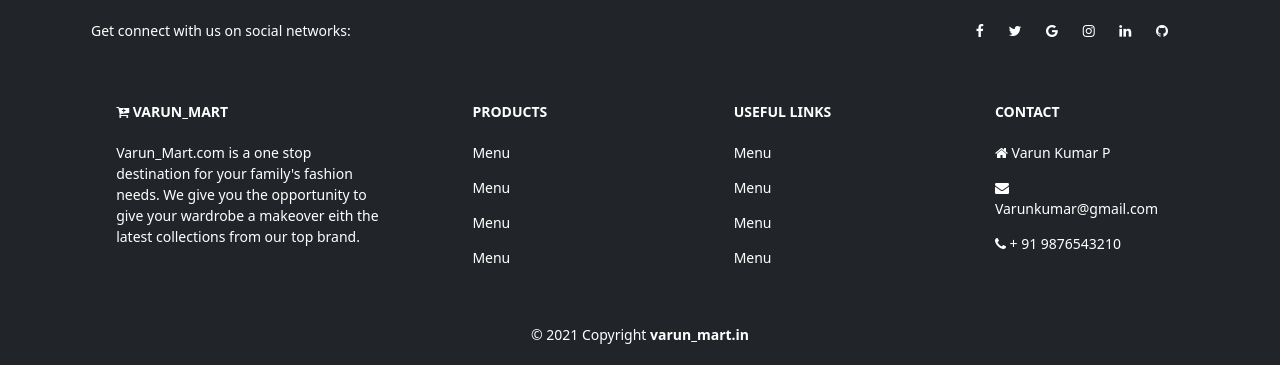
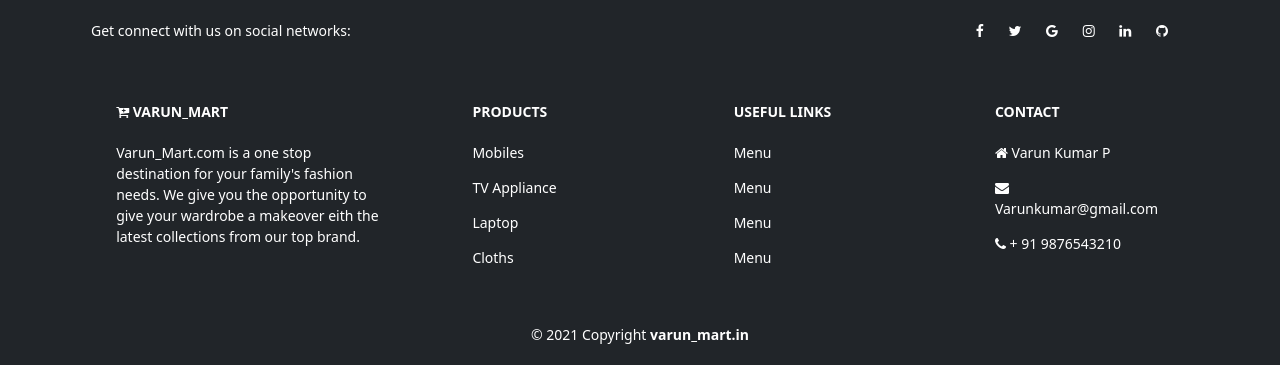
Before and after one commit to Varun-kumarp/varun-_shopkart_2024, a Django app: page / in a window 1280 px wide. Shown: the part 399-764 px from the top of the page. Run offline with Django 5.2, Linux system fonts and the light colour scheme.

Commit message:
update in footer

```diff
--- a/shop/templates/shop/inc/footer.html
+++ b/shop/templates/shop/inc/footer.html
@@ -27,10 +27,10 @@
 
                 <div class="col-md-2 col-lg-2 col-xl-2 mx-auto mb-4">
                     <h6 class="text-uppercase fw-bold mb-4">Products</h6>
-                    <p><a href="#!" class="text-reset">Menu</a></p>
-                    <p><a href="#!" class="text-reset">Menu</a></p>
-                    <p><a href="#!" class="text-reset">Menu</a></p>
-                    <p><a href="#!" class="text-reset">Menu</a></p>
+                    <p><a href="#!" class="text-reset">Mobiles</a></p>
+                    <p><a href="#!" class="text-reset">TV Appliance</a></p>
+                    <p><a href="#!" class="text-reset">Laptop</a></p>
+                    <p><a href="#!" class="text-reset">Cloths</a></p>
                 </div>
 
                 <div class="col-md-2 col-lg-2 col-xl-2 mx-auto mb-4">
```
